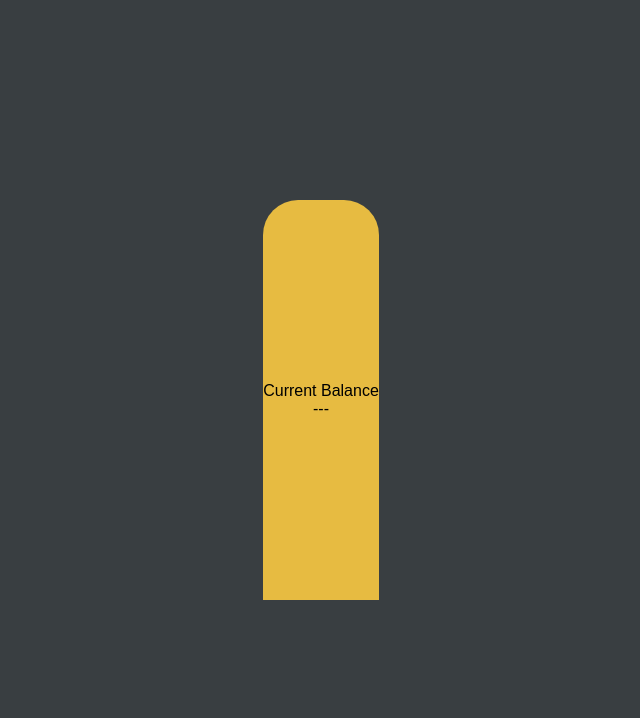
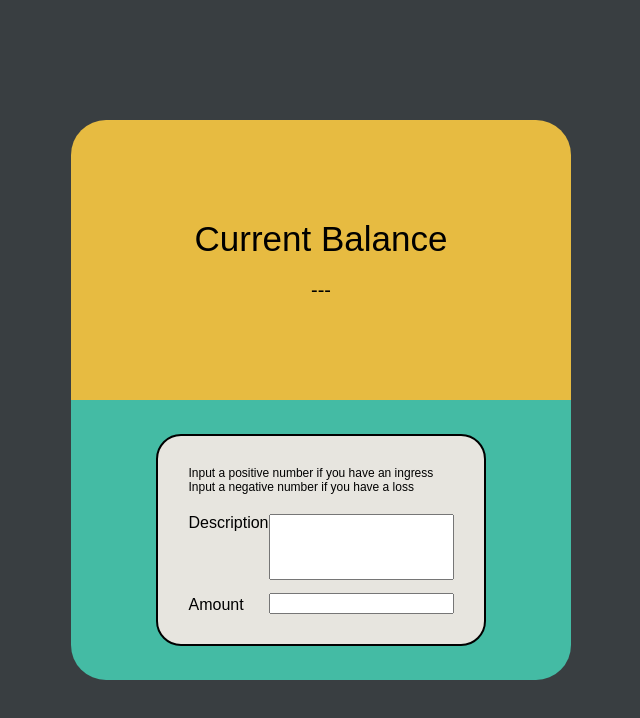
Before and after one commit to FedericoSanchez-Ksquare/MiniProject-3, a website: page index.html in a window 1280 px wide. Shown: the top 718 px of the page, without its empty margins (319-959 px from the left). Drawn offline with Linux system fonts and the light colour scheme.

Commit message:
User story 8
Added the form with its fields description and amount

```diff
--- a/index.html
+++ b/index.html
@@ -10,10 +10,31 @@
 
 <body>
     <div class="general-container">
-        <div class="topContainer">
-            <label for="" class="balance">Current Balance</label>
-            <span class="quantity" id="balanceShow">---</span>
-
+        <div class="wrapper">
+            <div class="topContainer">
+                <label for="" class="balance">Current Balance</label>
+                <span class="quantity" id="balanceShow">---</span>
+            </div>
+            <div class="bottomContainer">
+                <form action="" class="flexForm">
+                    <div class="contentSpace">
+                        <div class="instructions">
+                            <label for="">Input a positive number if you have an ingress</label>
+                            <label for="">Input a negative number if you have a loss</label>
+                        </div>
+                        <div class="innerParent">
+                            <div class="innerContent">
+                                <label for="">Description</label>
+                                <label for="">Amount</label>
+                            </div>
+                            <div class="innerContent">
+                                <textarea type="text" name="" id="description" cols="18" rows="1"></textarea>
+                                <input type="number" name="" id="amount">
+                            </div>
+                        </div>
+                    </div>
+                </form>
+            </div>
         </div>
     </div>
     <script type = "text/javascript" src="dist/main.js"></script>
--- a/styles.css
+++ b/styles.css
@@ -32,3 +32,53 @@ body {
   align-items: center;
   border-radius: 35px 35px 0 0;
 }
+.bottomContainer {
+  display: flex;
+  justify-content: center;
+  align-items: center;
+  background-color: #44bba4;
+  height: 50%;
+  max-height: 90%;
+  width: auto;
+  border-radius: 0 0 35px 35px;
+}
+.contentSpace {
+  display: flex;
+  flex-direction: column;
+  justify-content: space-between;
+  background-color: #e7e5df;
+  border: 2px solid black;
+  padding: 30px;
+  border-radius: 25px;
+}
+.innerContent {
+  display: flex;
+  flex-direction: column;
+  justify-content: space-between;
+}
+.innerParent {
+  display: flex;
+  flex-direction: row;
+  height: 100px;
+  justify-content: space-between;
+}
+
+.balance {
+  font-size: 35px;
+}
+.quantity {
+  margin-top: 20px;
+  font-size: 20px;
+}
+
+.instructions {
+  display: flex;
+  flex-direction: column;
+  font-size: 12px;
+  margin-bottom: 20px;
+}
+
+textarea {
+  height: 60%;
+  resize: none;
+}
```
